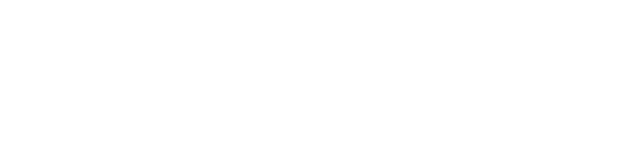
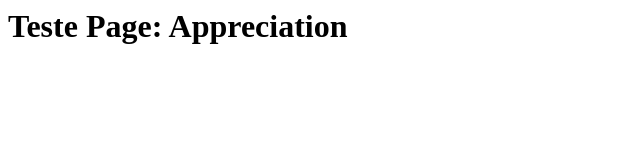
Before and after one commit to StevenBloes/Natj, a plain HTML site: page index.html in a window 1280 px wide. Shown: the whole page, without its empty margins (0-640 px from the left). Drawn offline with Linux system fonts and the light colour scheme.

Commit message:
Update index.html

```diff
--- a/index.html
+++ b/index.html
@@ -2,5 +2,5 @@
 
 <head></head>
 <body></body>
-
+<h1>Teste Page: Appreciation</h1>
 </html>
```
